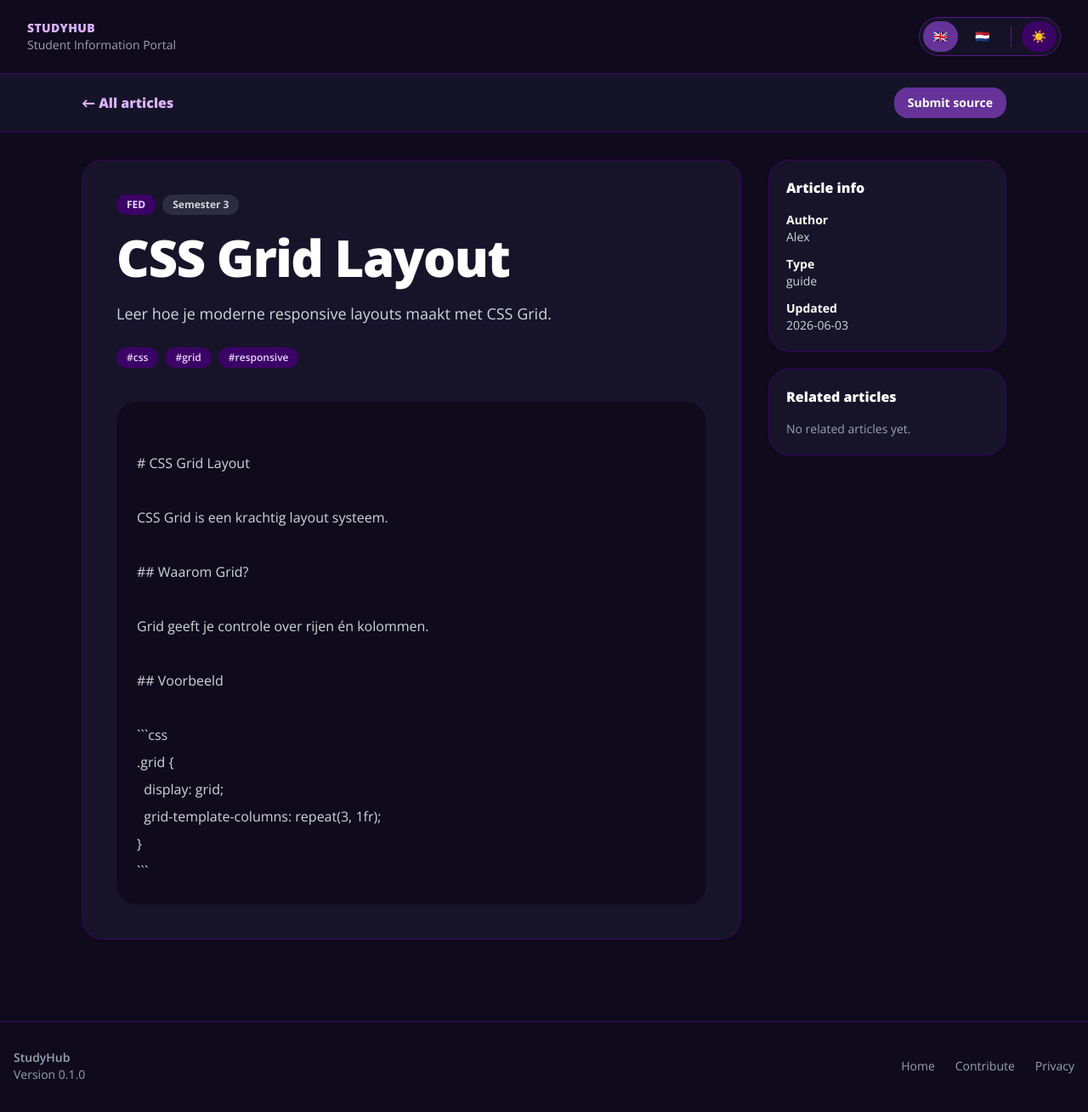
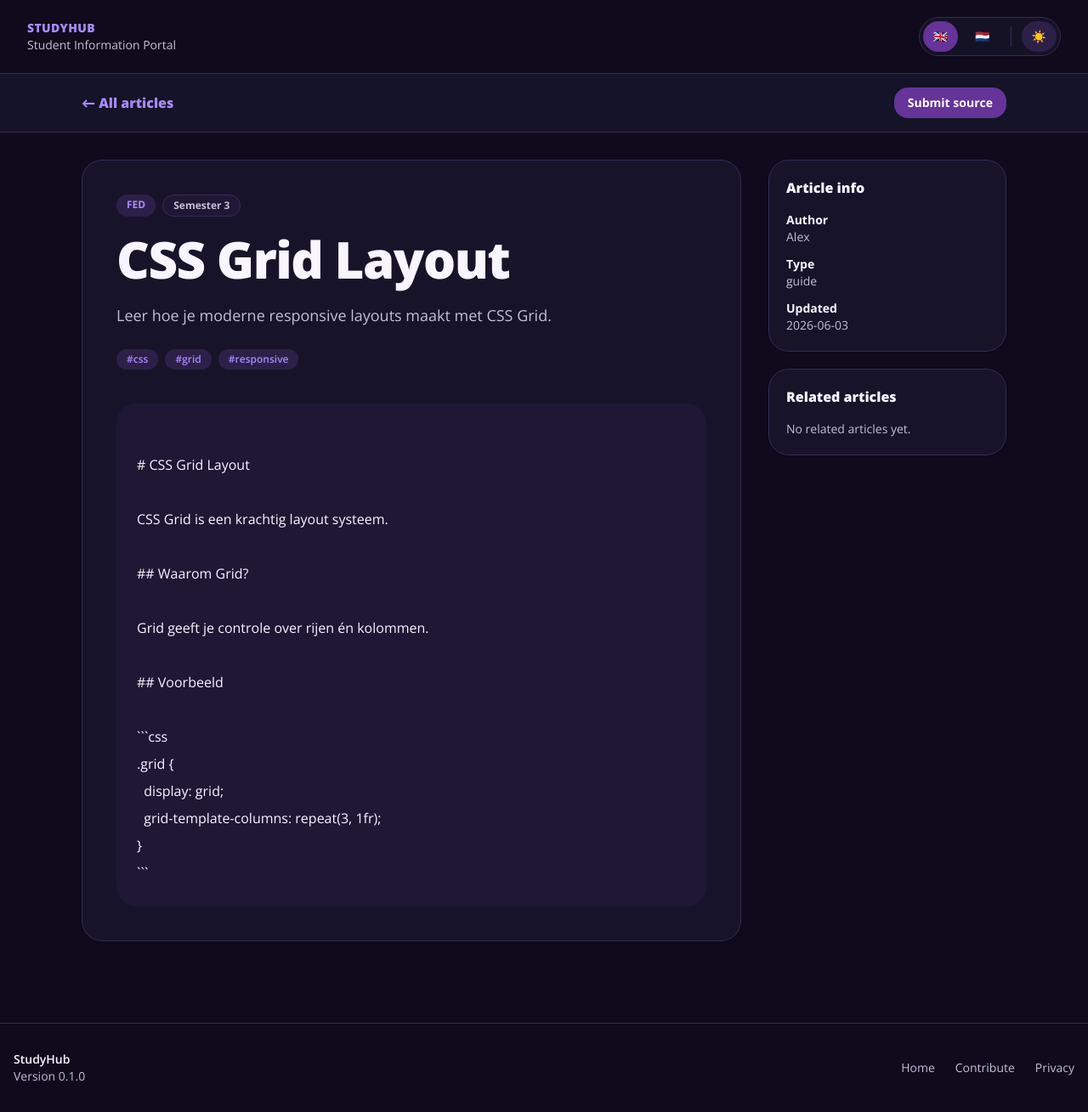
Before and after one commit to docentDavid/studyhub, a Next.js app: page /articles/css-grid-layout in a window 1280 px wide. Shown: the whole page at 85% size. Built offline with nearby package versions, Linux system fonts and the light colour scheme.

Commit message:
global.css waarden gekoppeld aan de classes in de code

```diff
--- a/app/articles/[slug]/page.tsx
+++ b/app/articles/[slug]/page.tsx
@@ -51,20 +51,23 @@ export default async function ArticlePage({ params }: ArticlePageProps) {
     )
     .slice(0, 3);
 
+  const panelClassName =
+    "rounded-3xl border border-[var(--border)] bg-[var(--surface)] shadow-sm";
+
   return (
-    <main className="min-h-screen bg-[#faf8ff] text-[#17142a] dark:bg-[#0f0b1d] dark:text-white">
-      <header className="border-b border-purple-100 bg-white/90 backdrop-blur dark:border-purple-950 dark:bg-[#17142a]/90">
+    <main className="min-h-screen bg-[var(--background)] text-[var(--foreground)]">
+      <header className="border-b border-[var(--border)] bg-[var(--surface)]/90 backdrop-blur">
         <div className="mx-auto flex max-w-6xl items-center justify-between px-4 py-4 sm:px-6 lg:px-8">
           <Link
             href="/"
-            className="font-black text-[#663399] dark:text-purple-300"
+            className="font-black text-[var(--brand)] transition hover:opacity-80 focus:outline-none focus:ring-2 focus:ring-[var(--brand)]"
           >
             ← All articles
           </Link>
 
           <Link
             href="/submit"
-            className="rounded-2xl bg-[#663399] px-4 py-2 text-sm font-bold text-white"
+            className="rounded-2xl bg-[var(--brand-dark)] px-4 py-2 text-sm font-bold text-white transition hover:opacity-90 focus:outline-none focus:ring-2 focus:ring-[var(--brand)]"
           >
             Submit source
           </Link>
@@ -72,12 +75,12 @@ export default async function ArticlePage({ params }: ArticlePageProps) {
       </header>
 
       <div className="mx-auto grid max-w-6xl gap-8 px-4 py-8 sm:px-6 lg:grid-cols-[1fr_280px] lg:px-8">
-        <article className="rounded-3xl border border-purple-100 bg-white p-6 shadow-sm dark:border-purple-950 dark:bg-[#17142a] md:p-10">
+        <article className={`${panelClassName} p-6 md:p-10`}>
           <div className="mb-5 flex flex-wrap gap-2">
             {article.units.map((unit) => (
               <span
                 key={unit}
-                className="rounded-full bg-purple-100 px-3 py-1 text-xs font-bold text-[#663399] dark:bg-purple-950 dark:text-purple-200"
+                className="rounded-full bg-[var(--brand-soft)] px-3 py-1 text-xs font-bold text-[var(--brand)]"
               >
                 {unit}
               </span>
@@ -86,7 +89,7 @@ export default async function ArticlePage({ params }: ArticlePageProps) {
             {article.semesters.map((semester) => (
               <span
                 key={semester}
-                className="rounded-full bg-gray-100 px-3 py-1 text-xs font-bold text-gray-600 dark:bg-white/10 dark:text-gray-300"
+                className="rounded-full border border-[var(--border)] bg-[var(--surface-soft)] px-3 py-1 text-xs font-bold text-[var(--muted)]"
               >
                 {semester}
               </span>
@@ -97,7 +100,7 @@ export default async function ArticlePage({ params }: ArticlePageProps) {
             {article.title}
           </h1>
 
-          <p className="mt-5 max-w-2xl text-lg leading-8 text-gray-600 dark:text-gray-300">
+          <p className="mt-5 max-w-2xl text-lg leading-8 text-[var(--muted)]">
             {article.summary}
           </p>
 
@@ -105,47 +108,41 @@ export default async function ArticlePage({ params }: ArticlePageProps) {
             {article.tags.map((tag) => (
               <span
                 key={tag}
-                className="rounded-full bg-purple-50 px-3 py-1 text-xs font-semibold text-[#663399] dark:bg-purple-950 dark:text-purple-200"
+                className="rounded-full bg-[var(--brand-soft)] px-3 py-1 text-xs font-semibold text-[var(--brand)]"
               >
                 #{tag}
               </span>
             ))}
           </div>
 
-          <div className="mt-10 whitespace-pre-wrap rounded-3xl bg-[#faf8ff] p-6 leading-8 text-gray-700 dark:bg-[#0f0b1d] dark:text-gray-300">
+          <div className="mt-10 whitespace-pre-wrap rounded-3xl bg-[var(--surface-soft)] p-6 leading-8 text-[var(--foreground)]">
             {article.contentMarkdown}
           </div>
         </article>
 
         <aside className="space-y-5 lg:sticky lg:top-8 lg:self-start">
-          <section className="rounded-3xl border border-purple-100 bg-white p-5 shadow-sm dark:border-purple-950 dark:bg-[#17142a]">
+          <section className={`${panelClassName} p-5`}>
             <h2 className="font-black">Article info</h2>
 
-            <dl className="mt-4 space-y-3 text-sm text-gray-600 dark:text-gray-300">
+            <dl className="mt-4 space-y-3 text-sm text-[var(--muted)]">
               <div>
-                <dt className="font-bold text-[#17142a] dark:text-white">
-                  Author
-                </dt>
+                <dt className="font-bold text-[var(--foreground)]">Author</dt>
                 <dd>{article.authorName}</dd>
               </div>
 
               <div>
-                <dt className="font-bold text-[#17142a] dark:text-white">
-                  Type
-                </dt>
+                <dt className="font-bold text-[var(--foreground)]">Type</dt>
                 <dd>{article.sourceType}</dd>
               </div>
 
               <div>
-                <dt className="font-bold text-[#17142a] dark:text-white">
-                  Updated
-                </dt>
+                <dt className="font-bold text-[var(--foreground)]">Updated</dt>
                 <dd>{article.updatedAt}</dd>
               </div>
             </dl>
           </section>
 
-          <section className="rounded-3xl border border-purple-100 bg-white p-5 shadow-sm dark:border-purple-950 dark:bg-[#17142a]">
+          <section className={`${panelClassName} p-5`}>
             <h2 className="font-black">Related articles</h2>
 
             <div className="mt-4 space-y-3">
@@ -154,13 +151,13 @@ export default async function ArticlePage({ params }: ArticlePageProps) {
                   <Link
                     key={item.id}
                     href={`/articles/${item.slug}`}
-                    className="block rounded-2xl bg-purple-50 p-3 text-sm font-bold text-[#663399] transition hover:bg-purple-100 dark:bg-purple-950 dark:text-purple-200"
+                    className="block rounded-2xl bg-[var(--brand-soft)] p-3 text-sm font-bold text-[var(--brand)] transition hover:opacity-80 focus:outline-none focus:ring-2 focus:ring-[var(--brand)]"
                   >
                     {item.title}
                   </Link>
                 ))
               ) : (
-                <p className="text-sm text-gray-500 dark:text-gray-400">
+                <p className="text-sm text-[var(--muted)]">
                   No related articles yet.
                 </p>
               )}
--- a/app/layout.tsx
+++ b/app/layout.tsx
@@ -1,8 +1,8 @@
 import type { Metadata } from "next";
+import { Open_Sans } from "next/font/google";
 import { SiteBranding } from "@/components/site-branding";
 import { TopControls } from "@/components/top-controls";
 import { Footer } from "@/components/footer";
-import { Open_Sans } from "next/font/google";
 import "./globals.css";
 
 const openSans = Open_Sans({
@@ -36,13 +36,15 @@ export default function RootLayout({
   return (
     <html lang="en" className="dark" suppressHydrationWarning>
       <body className={openSans.className}>
-        <header className="border-b border-purple-100 bg-[#faf8ff] px-4 py-5 dark:border-purple-950 dark:bg-[#0f0b1d] sm:px-6 lg:px-8">
+        <header className="border-b border-[var(--border)] bg-[var(--background)] px-4 py-5 sm:px-6 lg:px-8">
           <div className="mx-auto flex max-w-7xl items-center justify-between gap-4">
             <SiteBranding />
             <TopControls />
           </div>
         </header>
+
         {children}
+
         <Footer />
       </body>
     </html>
--- a/components/footer.tsx
+++ b/components/footer.tsx
@@ -1,36 +1,66 @@
+"use client";
+
 import Link from "next/link";
+import { useEffect, useState } from "react";
+
+type Language = "en" | "nl";
 
 export function Footer() {
+  const [language, setLanguage] = useState<Language>("en");
+
+  useEffect(() => {
+    const savedLanguage = localStorage.getItem("language") as Language | null;
+
+    if (savedLanguage === "en" || savedLanguage === "nl") {
+      setLanguage(savedLanguage);
+    }
+
+    function handleLanguageChange(event: Event) {
+      const customEvent = event as CustomEvent<Language>;
+
+      if (customEvent.detail === "en" || customEvent.detail === "nl") {
+        setLanguage(customEvent.detail);
+      }
+    }
+
+    window.addEventListener("language-change", handleLanguageChange);
+
+    return () => {
+      window.removeEventListener("language-change", handleLanguageChange);
+    };
+  }, []);
+
   return (
-    <footer className="mt-16 border-t border-purple-100 dark:border-purple-950">
-      <div className="mx-auto flex max-w-7xl flex-col gap-4 px-4 py-8 text-sm text-gray-500 dark:text-gray-400 sm:flex-row sm:items-center sm:justify-between">
+    <footer className="mt-16 border-t border-[var(--border)]">
+      <div className="mx-auto flex max-w-7xl flex-col gap-4 px-4 py-8 text-sm text-[var(--muted)] sm:flex-row sm:items-center sm:justify-between">
         <div>
-          <p className="font-semibold">StudyHub</p>
-          <p>Version 0.1.0</p>
+          <p className="font-semibold text-[var(--foreground)]">StudyHub</p>
+
+          <p>{language === "en" ? "Version 0.1.0" : "Versie 0.1.0"}</p>
         </div>
 
-        <div className="flex flex-wrap gap-6">
+        <nav aria-label="Footer navigation" className="flex flex-wrap gap-6">
           <Link
             href="/"
-            className="transition hover:text-[#663399] dark:hover:text-purple-300"
+            className="transition hover:text-[var(--brand)] focus:outline-none focus:ring-2 focus:ring-[var(--brand)] focus:ring-offset-2"
           >
-            Home
+            {language === "en" ? "Home" : "Start"}
           </Link>
 
           <Link
             href="/submit"
-            className="transition hover:text-[#663399] dark:hover:text-purple-300"
+            className="transition hover:text-[var(--brand)] focus:outline-none focus:ring-2 focus:ring-[var(--brand)] focus:ring-offset-2"
           >
-            Contribute
+            {language === "en" ? "Contribute" : "Bijdragen"}
           </Link>
 
           <Link
             href="#"
-            className="transition hover:text-[#663399] dark:hover:text-purple-300"
+            className="transition hover:text-[var(--brand)] focus:outline-none focus:ring-2 focus:ring-[var(--brand)] focus:ring-offset-2"
           >
             Privacy
           </Link>
-        </div>
+        </nav>
       </div>
     </footer>
   );
--- a/components/home-page-client.tsx
+++ b/components/home-page-client.tsx
@@ -37,11 +37,12 @@ const copy = {
     allUnits: "All units",
     allSemesters: "All semesters",
     allTags: "All tags",
-    by: "By",
     latestResources: "Latest resources",
     latestDescription: "Recently added articles, guides and useful sources.",
     allResources: "All resources",
     updated: "Updated",
+    by: "By",
+    showingResources: (count: number) => `Showing ${count} resources`,
   },
   nl: {
     title: "Inspiratie, handleidingen en bronnen voor studenten.",
@@ -52,12 +53,13 @@ const copy = {
     allUnits: "Alle units",
     allSemesters: "Alle semesters",
     allTags: "Alle tags",
-    by: "Door",
     latestResources: "Nieuwste bronnen",
     latestDescription:
       "Recent toegevoegde artikelen, gidsen en nuttige bronnen.",
     allResources: "Alle bronnen",
     updated: "Bijgewerkt",
+    by: "Door",
+    showingResources: (count: number) => `${count} bronnen gevonden`,
   },
 };
 
@@ -119,6 +121,12 @@ export function HomePageClient({ articles }: HomePageClientProps) {
 
   const t = copy[language];
 
+  const cardClassName =
+    "rounded-3xl border border-[var(--border)] bg-[var(--surface)] p-6 shadow-sm transition hover:-translate-y-1 hover:shadow-xl hover:shadow-purple-950/10 focus:outline-none focus:ring-2 focus:ring-[var(--brand)]";
+
+  const fieldClassName =
+    "rounded-2xl border border-[var(--border)] bg-[var(--background)] px-4 py-3 text-[var(--foreground)] outline-none focus:ring-2 focus:ring-[var(--brand)]";
+
   return (
     <main className="min-h-screen bg-[var(--background)] text-[var(--foreground)] transition-colors">
       <section className="mx-auto max-w-7xl px-4 py-6 sm:px-6 lg:px-8">
@@ -133,33 +141,30 @@ export function HomePageClient({ articles }: HomePageClientProps) {
 
           <Link
             href="/submit"
-            className="mt-6 inline-flex rounded-2xl bg-white px-5 py-3 text-sm font-bold text-[#663399] transition hover:opacity-90 focus:outline-none focus:ring-2 focus:ring-white focus:ring-offset-2 focus:ring-offset-[var(--brand-dark)]"
+            className="mt-6 inline-flex rounded-2xl bg-white px-5 py-3 text-sm font-bold text-[var(--brand-dark)] transition hover:opacity-90 focus:outline-none focus:ring-2 focus:ring-white focus:ring-offset-2 focus:ring-offset-[var(--brand-dark)]"
           >
             {t.submitResource}
           </Link>
         </header>
 
         <section className="mb-10 grid gap-4 rounded-3xl border border-[var(--border)] bg-[var(--surface)] p-4 shadow-sm md:grid-cols-4">
-          <input
-            className="rounded-2xl border border-[var(--border)] bg-[var(--background)] px-4 py-3 text-[var(--foreground)] outline-none focus:ring-2 focus:ring-[var(--brand)]"
-            placeholder={t.search}
-          />
+          <input className={fieldClassName} placeholder={t.search} />
 
-          <select className="rounded-2xl border border-[var(--border)] bg-[var(--background)] px-4 py-3 text-[var(--foreground)]">
+          <select className={fieldClassName}>
             <option>{t.allUnits}</option>
             {units.map((unit) => (
               <option key={unit}>{unit}</option>
             ))}
           </select>
 
-          <select className="rounded-2xl border border-[var(--border)] bg-[var(--background)] px-4 py-3 text-[var(--foreground)]">
+          <select className={fieldClassName}>
             <option>{t.allSemesters}</option>
             {semesters.map((semester) => (
               <option key={semester}>{semester}</option>
             ))}
           </select>
 
-          <select className="rounded-2xl border border-[var(--border)] bg-[var(--background)] px-4 py-3 text-[var(--foreground)]">
+          <select className={fieldClassName}>
             <option>{t.allTags}</option>
             {tags.map((tag) => (
               <option key={tag}>{tag}</option>
@@ -183,7 +188,7 @@ export function HomePageClient({ articles }: HomePageClientProps) {
               <Link
                 key={article.id}
                 href={`/articles/${article.slug}`}
-                className="rounded-3xl border border-[var(--border)] bg-[var(--surface)] p-6 shadow-sm transition hover:-translate-y-1 hover:shadow-xl hover:shadow-purple-950/10 focus:outline-none focus:ring-2 focus:ring-[var(--brand)]"
+                className={cardClassName}
               >
                 <p className="mb-2 text-xs font-bold uppercase tracking-wide text-[var(--muted)]">
                   {getSourceTypeLabel(article.sourceType)}
@@ -211,9 +216,7 @@ export function HomePageClient({ articles }: HomePageClientProps) {
           </h2>
 
           <p className="mt-1 text-sm font-semibold text-[var(--muted)]">
-            {language === "en"
-              ? `Showing ${approvedArticles.length} resources`
-              : `${approvedArticles.length} bronnen gevonden`}
+            {t.showingResources(approvedArticles.length)}
           </p>
         </div>
 
@@ -222,7 +225,7 @@ export function HomePageClient({ articles }: HomePageClientProps) {
             <Link
               key={article.id}
               href={`/articles/${article.slug}`}
-              className="rounded-3xl border border-[var(--border)] bg-[var(--surface)] p-6 shadow-sm transition hover:-translate-y-1 hover:shadow-xl hover:shadow-purple-950/10 focus:outline-none focus:ring-2 focus:ring-[var(--brand)]"
+              className={cardClassName}
             >
               <div className="mb-4 flex flex-wrap gap-2">
                 {article.units.map((unit) => (
--- /dev/null
+++ b/components/not-found-client.tsx
@@ -0,0 +1,59 @@
+"use client";
+
+import Link from "next/link";
+import { useEffect, useState } from "react";
+
+type Language = "en" | "nl";
+
+export function NotFoundClient() {
+  const [language, setLanguage] = useState<Language>("en");
+
+  useEffect(() => {
+    const savedLanguage = localStorage.getItem("language") as Language | null;
+
+    if (savedLanguage === "en" || savedLanguage === "nl") {
+      setLanguage(savedLanguage);
+    }
+
+    function handleLanguageChange(event: Event) {
+      const customEvent = event as CustomEvent<Language>;
+
+      if (customEvent.detail === "en" || customEvent.detail === "nl") {
+        setLanguage(customEvent.detail);
+      }
+    }
+
+    window.addEventListener("language-change", handleLanguageChange);
+
+    return () => {
+      window.removeEventListener("language-change", handleLanguageChange);
+    };
+  }, []);
+
+  return (
+    <main className="min-h-screen bg-[var(--background)] px-4 py-16 text-[var(--foreground)] sm:px-6 lg:px-8">
+      <section className="mx-auto max-w-3xl rounded-3xl border border-[var(--border)] bg-[var(--surface)] p-8 text-center shadow-sm">
+        <p className="text-sm font-black uppercase tracking-wide text-[var(--brand)]">
+          404
+        </p>
+
+        <h1 className="mt-4 text-4xl font-black tracking-tight">
+          {language === "en" ? "Page not found" : "Pagina niet gevonden"}
+        </h1>
+
+        <p className="mt-4 text-[var(--muted)]">
+          {language === "en"
+            ? "The page you are looking for does not exist or may have been moved."
+            : "De pagina die je zoekt bestaat niet of is mogelijk verplaatst."}
+        </p>
+
+        <Link
+          href="/"
+          className="mt-8 inline-flex rounded-2xl bg-[var(--brand-dark)] px-6 py-3 font-bold text-white transition hover:opacity-90 focus:outline-none focus:ring-2 focus:ring-[var(--brand)]"
+        >
+          {language === "en" ? "Back to StudyHub" : "Terug naar StudyHub"}
+        </Link>
+      </section>
+    </main>
+  );
+}
--- a/components/site-branding.tsx
+++ b/components/site-branding.tsx
@@ -31,18 +31,20 @@ export function SiteBranding() {
   }, []);
 
   return (
-    <Link href="/" aria-label="Go to homepage">
-      <div className="cursor-pointer">
-        <p className="text-sm font-black uppercase tracking-wide text-[#663399] dark:text-purple-300">
+    <Link
+      href="/"
+      aria-label="Go to homepage"
+      className="block cursor-pointer focus:outline-none focus:ring-2 focus:ring-[var(--brand)] focus:ring-offset-2"
+    >
+      <p className="text-sm font-black uppercase tracking-wide text-[var(--brand)]">
         StudyHub
       </p>
 
-        <p className="text-sm text-gray-500 dark:text-gray-400">
+      <p className="text-sm text-[var(--muted)]">
         {language === "en"
           ? "Student Information Portal"
           : "Studenten Informatieportaal"}
       </p>
-      </div>
     </Link>
   );
 }
--- a/components/top-controls.tsx
+++ b/components/top-controls.tsx
@@ -47,17 +47,21 @@ export function TopControls() {
     document.documentElement.style.colorScheme = nextTheme;
   }
 
+  const inactiveButtonClassName =
+    "text-[var(--muted)] hover:bg-[var(--brand-soft)] hover:text-[var(--brand)]";
+
+  const activeButtonClassName = "bg-[var(--brand-dark)] text-white shadow-sm";
+
   return (
-    <div className="flex items-center gap-2 rounded-full border border-purple-200 bg-white/80 p-1 shadow-sm backdrop-blur dark:border-purple-900 dark:bg-[#17142a]/80">
+    <div className="flex items-center gap-2 rounded-full border border-[var(--border)] bg-[var(--surface)]/80 p-1 shadow-sm backdrop-blur">
       <button
         type="button"
         onClick={() => changeLanguage("en")}
-        className={`rounded-full px-3 py-2 text-sm ${
-          language === "en"
-            ? "bg-[#663399] text-white"
-            : "text-gray-600 dark:text-gray-300"
+        className={`rounded-full px-3 py-2 text-sm transition focus:outline-none focus:ring-2 focus:ring-[var(--brand)] ${
+          language === "en" ? activeButtonClassName : inactiveButtonClassName
         }`}
         aria-label="Switch to English"
+        aria-pressed={language === "en"}
       >
         🇬🇧
       </button>
@@ -65,23 +69,25 @@ export function TopControls() {
       <button
         type="button"
         onClick={() => changeLanguage("nl")}
-        className={`rounded-full px-3 py-2 text-sm ${
-          language === "nl"
-            ? "bg-[#663399] text-white"
-            : "text-gray-600 dark:text-gray-300"
+        className={`rounded-full px-3 py-2 text-sm transition focus:outline-none focus:ring-2 focus:ring-[var(--brand)] ${
+          language === "nl" ? activeButtonClassName : inactiveButtonClassName
         }`}
         aria-label="Switch to Dutch"
+        aria-pressed={language === "nl"}
       >
         🇳🇱
       </button>
 
-      <div className="mx-1 h-6 w-px bg-purple-200 dark:bg-purple-900" />
+      <div className="mx-1 h-6 w-px bg-[var(--border)]" />
 
       <button
         type="button"
         onClick={toggleTheme}
-        className="rounded-full bg-purple-100 px-3 py-2 text-sm text-[#663399] dark:bg-purple-950 dark:text-purple-200"
-        aria-label="Toggle theme"
+        className="rounded-full bg-[var(--brand-soft)] px-3 py-2 text-sm text-[var(--brand)] transition hover:opacity-90 focus:outline-none focus:ring-2 focus:ring-[var(--brand)]"
+        aria-label={
+          theme === "dark" ? "Switch to light mode" : "Switch to dark mode"
+        }
+        aria-pressed={theme === "dark"}
       >
         {theme === "dark" ? "☀️" : "🌙"}
       </button>
```
Also changed, not shown: app/not-found.tsx (+2 -25 lines), components/submit-page-client.tsx (+27 -25 lines). Lines whose indentation alone changed are shown as unchanged.
